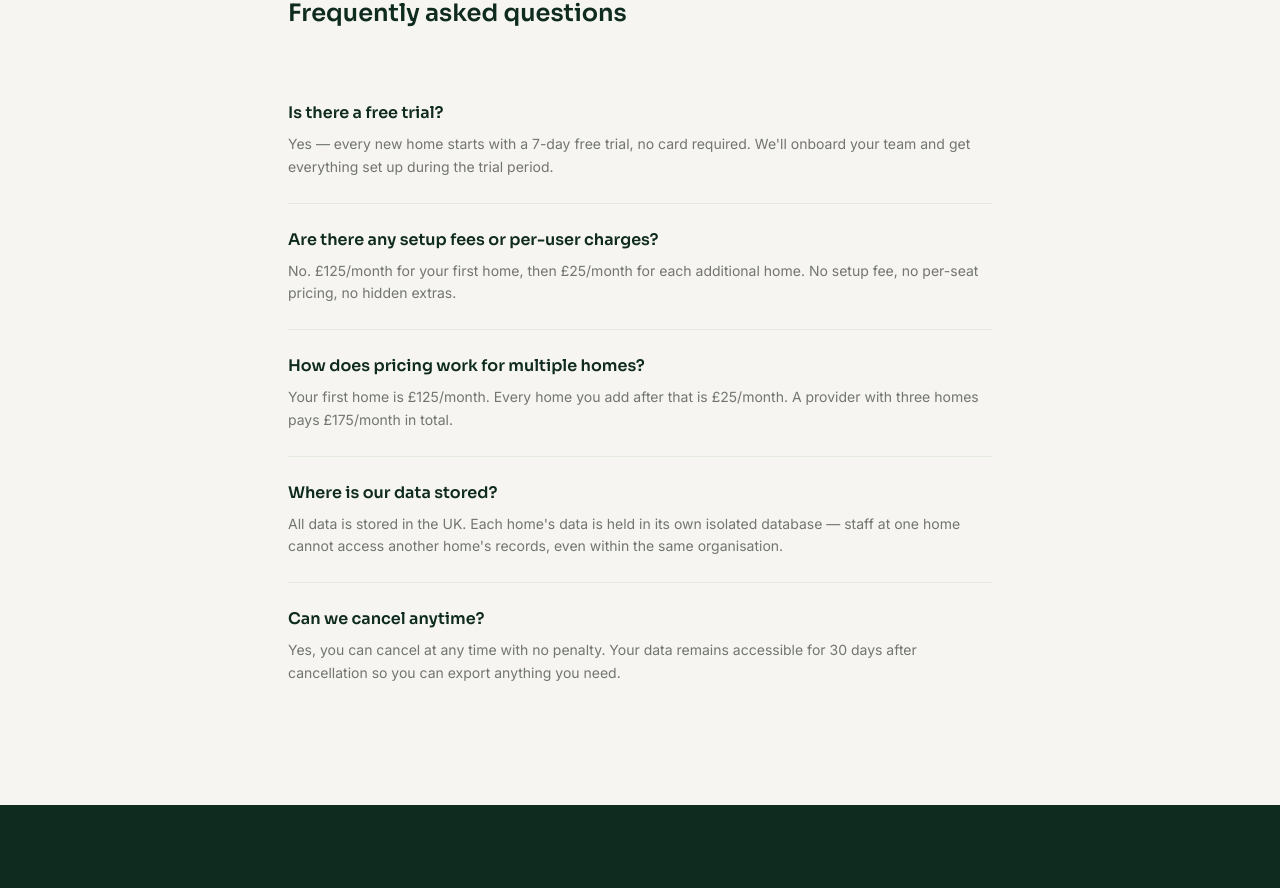
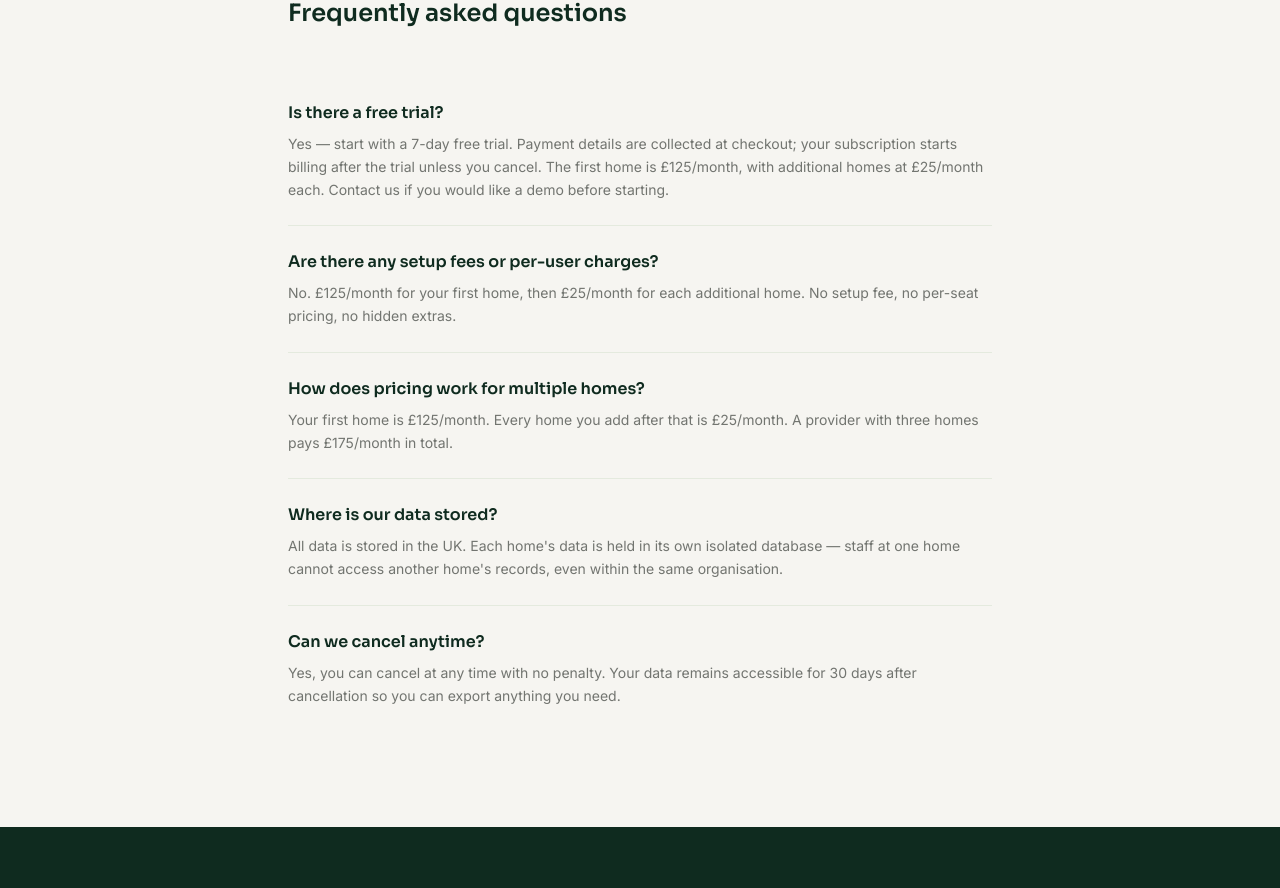
Before and after one commit to FalconChipp/kora-site, a Next.js app: page /pricing in a window 1280 px wide. Shown: the part 2294-3182 px from the top of the page. Built offline with nearby package versions, Linux system fonts and the light colour scheme; no server answers.

Commit message:
Clarify KORA trial and subscription journey

```diff
--- a/src/app/pricing/page.tsx
+++ b/src/app/pricing/page.tsx
@@ -27,7 +27,8 @@ const FEATURES = [
 const FAQS = [
   {
     q: "Is there a free trial?",
-    a: "Yes — every new home starts with a 7-day free trial, no card required. We'll onboard your team and get everything set up during the trial period.",
+    // Changed: align with the existing Stripe checkout, which collects payment details.
+    a: "Yes — start with a 7-day free trial. Payment details are collected at checkout; your subscription starts billing after the trial unless you cancel. The first home is £125/month, with additional homes at £25/month each. Contact us if you would like a demo before starting.",
   },
   {
     q: "Are there any setup fees or per-user charges?",
```
